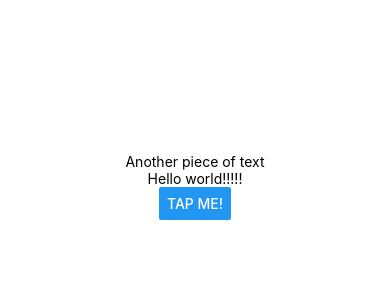
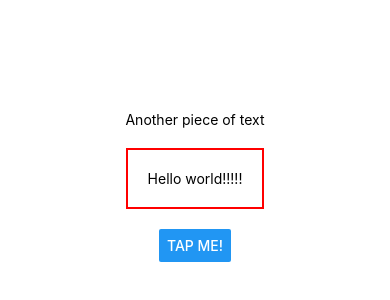
Before and after one commit to DanoBroz/RNCourse, a React Native app: screen / in a window 390 px wide. Shown: the part 236-536 px from the top of the page. Built offline with nearby package versions, Linux system fonts and the light colour scheme.

Commit message:
add inline styles to text element

```diff
--- a/App.js
+++ b/App.js
@@ -6,7 +6,16 @@ export default function App() {
             <View>
                 <Text>Another piece of text</Text>
             </View>
-            <Text>Hello world!!!!!</Text>
+            <Text
+                style={{
+                    margin: 20,
+                    borderWidth: 2,
+                    borderColor: 'red',
+                    padding: 20,
+                }}
+            >
+                Hello world!!!!!
+            </Text>
             <Button title='Tap me!' />
         </View>
     )
```
